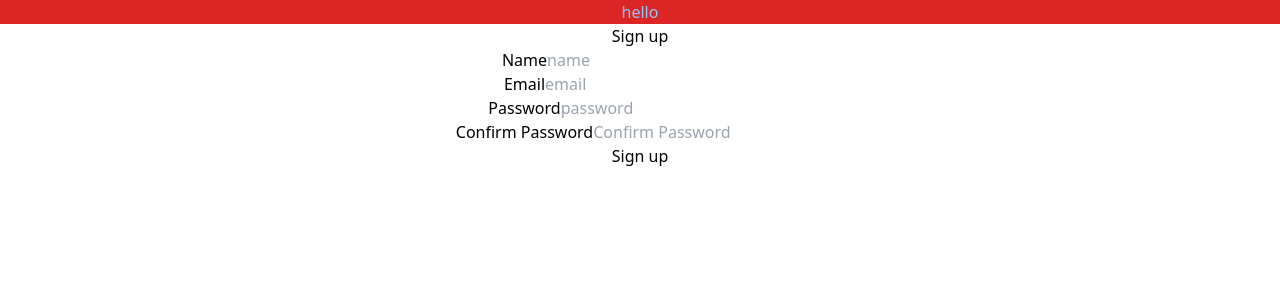
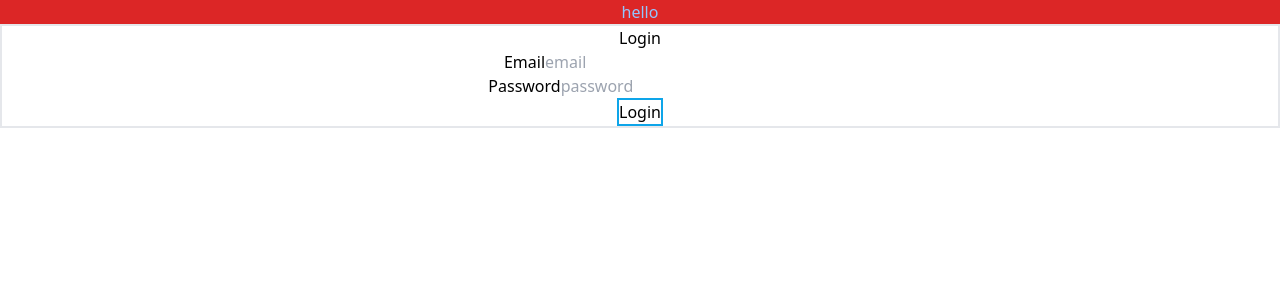
Before and after one commit to fcbjimmy/project, a React (Create React App) app in the folder client/: page / in a window 1280 px wide. Shown: the top 300 px of the page. Built offline with nearby package versions, Linux system fonts and the light colour scheme.

Commit message:
context ts

```diff
--- a/client/package.json
+++ b/client/package.json
@@ -11,6 +11,7 @@
     "@types/node": "^16.18.3",
     "@types/react": "^18.0.25",
     "@types/react-dom": "^18.0.9",
+    "axios": "^1.1.3",
     "react": "^18.2.0",
     "react-dom": "^18.2.0",
     "react-hook-form": "^7.39.4",
--- a/client/src/App.tsx
+++ b/client/src/App.tsx
@@ -1,11 +1,12 @@
 import "./App.css";
-import { Signup } from "./pages/index";
+import { Signup, Login } from "./pages/index";
 
 function App() {
   return (
     <div className="App">
       <div className="bg-red-600 text-blue-300">hello</div>
-      <Signup />
+      {/* <Signup /> */}
+      <Login />
     </div>
   );
 }
--- /dev/null
+++ b/client/src/context/AuthContext.tsx
@@ -0,0 +1,31 @@
+import React, { createContext, useReducer } from "react";
+import axios from "axios";
+import { SignupFormInputs, LoginFormInputs } from "../helpers/data.types";
+
+interface Props {
+  children: React.ReactNode;
+}
+
+interface AppContext {
+  // signup: (data: SignupFormInputs) => Promise<void>;
+  login: (data: LoginFormInputs) => Promise<void>;
+  signup: (data: SignupFormInputs) => Promise<void>;
+}
+
+export const AuthContext = createContext<AppContext | null>(null);
+
+export const AuthContextProvider = ({ children }: Props) => {
+  const signup = async (data: SignupFormInputs) => {
+    console.log(data);
+  };
+
+  const login = async (data: LoginFormInputs) => {
+    console.log(data);
+  };
+
+  return (
+    <AuthContext.Provider value={{ signup, login }}>
+      {children}
+    </AuthContext.Provider>
+  );
+};
--- /dev/null
+++ b/client/src/models/login.ts
@@ -0,0 +1,9 @@
+import * as yup from "yup";
+
+export const schema = yup.object().shape({
+  email: yup
+    .string()
+    .email("Please enter a valid email!")
+    .required("Email is required!"),
+  password: yup.string().required("Password is required!"),
+});
--- /dev/null
+++ b/client/src/pages/Login.tsx
@@ -0,0 +1,57 @@
+import { useForm } from "react-hook-form";
+import { yupResolver } from "@hookform/resolvers/yup";
+import { schema } from "../models/login";
+import React, { useEffect, useState } from "react";
+import { string } from "yup/lib/locale";
+import { LoginFormInputs } from "../helpers/data.types";
+
+const Login = () => {
+  const {
+    register,
+    formState: { errors },
+    handleSubmit,
+    reset,
+  } = useForm<LoginFormInputs>({ resolver: yupResolver(schema) });
+
+  const onSubmitHandler = (data: LoginFormInputs) => {
+    console.log(data);
+  };
+
+  return (
+    <section className="border-2">
+      <form onSubmit={handleSubmit(onSubmitHandler)}>
+        <h1>Login</h1>
+
+        <ul>
+          <li>
+            <p>{errors.email?.message}</p>
+            <label htmlFor="email">Email</label>
+            <input
+              {...register("email")}
+              type="email"
+              id="email"
+              placeholder="email"
+            />
+          </li>
+          <li>
+            <p>{errors.password?.message}</p>
+            <label htmlFor="password">Password</label>
+            <input
+              {...register("password")}
+              type="password"
+              id="password"
+              placeholder="password"
+            />
+          </li>
+          <li>
+            <button className="border-2 border-sky-500" type="submit">
+              Login
+            </button>
+          </li>
+        </ul>
+      </form>
+    </section>
+  );
+};
+
+export default Login;
--- a/client/src/pages/Signup.tsx
+++ b/client/src/pages/Signup.tsx
@@ -3,23 +3,24 @@ import { yupResolver } from "@hookform/resolvers/yup";
 import { schema } from "../models/signup";
 import React, { useEffect, useState } from "react";
 import { string } from "yup/lib/locale";
+import { SignupFormInputs } from "../helpers/data.types";
 
-interface FormInputs {
-  name: string;
-  email: string;
-  password: string;
-  confirmPassword: string;
-}
+// interface FormInputs {
+//   name: string;
+//   email: string;
+//   password: string;
+//   confirmPassword: string;
+// }
 
-const Signup = (): JSX.Element => {
+const Signup = () => {
   const {
     register,
     formState: { errors },
     handleSubmit,
     reset,
-  } = useForm<FormInputs>({ resolver: yupResolver(schema) });
+  } = useForm<SignupFormInputs>({ resolver: yupResolver(schema) });
 
-  const onSubmitHandler = (data: FormInputs) => {
+  const onSubmitHandler = (data: SignupFormInputs) => {
     console.log(data);
   };
 
--- a/client/src/pages/index.ts
+++ b/client/src/pages/index.ts
@@ -1,3 +1,3 @@
 import Signup from "./Signup";
-
-export { Signup };
+import Login from "./Login";
+export { Signup, Login };
```
Also changed, not shown: client/src/helpers/data.types.ts (added, +11 -0 lines), 1 other file (tests, documents, lock files or other folders).
